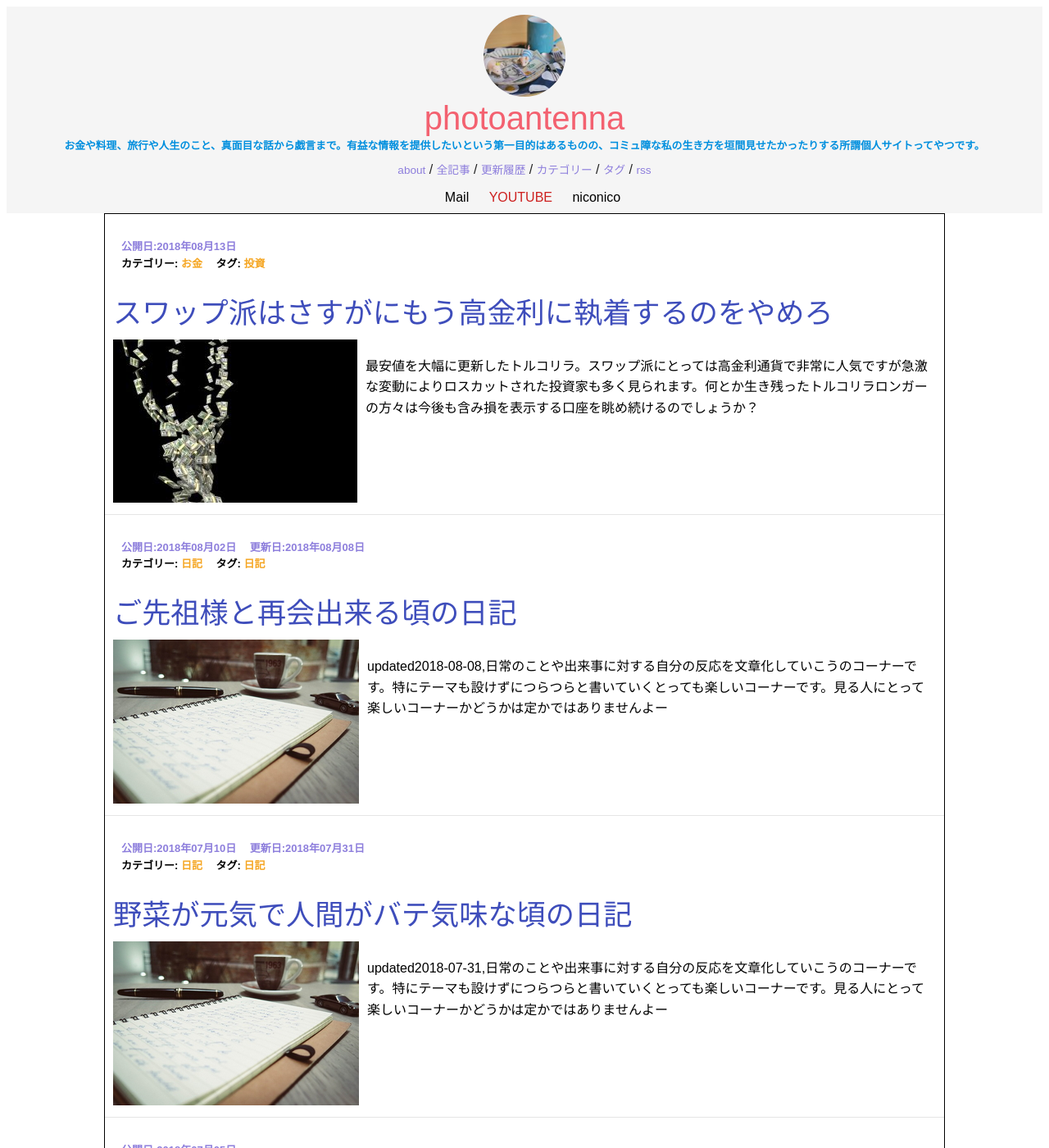
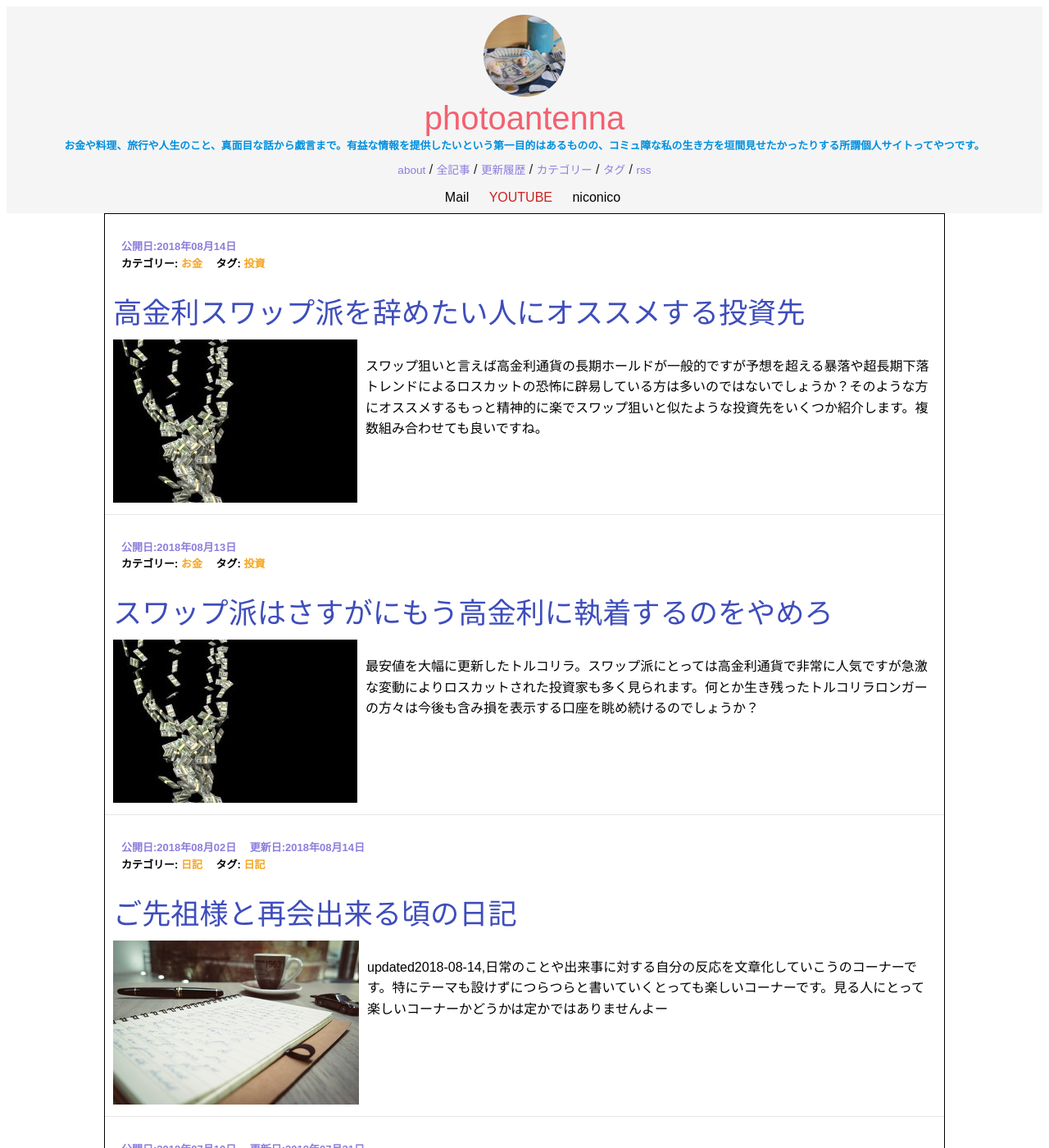
Before and after one commit to photoantenna/photoantenna.github.io, a Jekyll site: the page built from index.html, in a window 1280 px wide and 1400 px high. Shown: the whole window at 82% size. Built offline with Jekyll 4.4.1, drawn with Linux system fonts in a browser that asks for light colours; the list of posts is cut into pages by our own code; some of the changed lines change nothing that is shown; some of the changed text lies outside the part shown.

Commit message:
日記更新、スワップ系記事更新

```diff
--- a/_posts/2018-08-02-diary.md
+++ b/_posts/2018-08-02-diary.md
@@ -2,12 +2,12 @@
 layout: post
 title: "ご先祖様と再会出来る頃の日記"
 permalink: diary11
-excerpt: "updated2018-08-08,日常のことや出来事に対する自分の反応を文章化していこうのコーナーです。特にテーマも設けずにつらつらと書いていくとっても楽しいコーナーです。見る人にとって楽しいコーナーかどうかは定かではありませんよー"
+excerpt: "updated2018-08-14,日常のことや出来事に対する自分の反応を文章化していこうのコーナーです。特にテーマも設けずにつらつらと書いていくとっても楽しいコーナーです。見る人にとって楽しいコーナーかどうかは定かではありませんよー"
 categories: "日記"
 tags: "日記"
 keywords: "投資, 習慣, 肋骨, 筋トレ"
 mokuji: true
-update: 2018-08-08
+update: 2018-08-14
 image:
   feature: diary.jpg
 ---
@@ -29,3 +29,9 @@ image:
 もしやと言うかやはりと言うか、ググったら肋骨が前に出てる人の特徴というものがわかった。漏斗胸(の人は高確率)でお腹ぽっこりしてて胃下垂で猫背で便秘気味であることが肋骨前出し野郎には多いらしい。いやーコレ私個人が叩かれてるのかと思いましたよねｗ丸ごと当てはまってるじゃねーかよってお話で。肋骨が前に出ている、というか広がっているとどうやら横隔膜の働きが悪くなるらしく、それに伴って胃腸が下がってぜん動運動が鈍くなりお腹がぽっこり出て猫背で便秘がちになるとのこと。あと横隔膜がちゃんと動かないせいで呼吸も浅くなりがちらしい。見た目が悪い以上に中身悪いやんけ！が、しかし症状の羅列で終わらないのが昨今のインターネッツの優しいところ。ちゃんと改善方法が記載されておりました。「え、肋骨狭めることできんの！？」って最初思ったけど、骨盤矯正法とかもあるし一見無理っぽそうな部位も後から何とかなるもんなんだね。スゴいね人体。筋肉の部位的には腹斜筋を鍛えることで肋骨の位置をある程度矯正することが出来るらしいので結局は筋トレと然るべき肋骨矯正ストレッチで美ボディ手に入れましょって感じでした。やるぞやるぞすぐやるぞ。
 
 筋トレ、食事、骨などなど。健康って果てしねぇー！けど楽しいぃーｗ
+
+### 0回で大満足な2018年8月14日
+
+お盆なので実家に帰ってきますた。大変のんびり過ごしておりますｗ
+
+実家には昔から、それこそ私が3歳とかそのくらいの時からぶら下がり健康器がある。ってか私が生まれる前からある可能性が濃厚。で、筋トレを続けている身としてはやはり一瞬で懸垂に結びついてしまうわけですよ。なんなら帰る前から「実家に帰ったら懸垂するでぇー！」って息巻いてたくらいでしてね。なのでまず帰ってから最初にやったことは30年前から変わらぬ姿のぶら下がり健康器を部屋に移動することｗそしてすぐさま念願の懸垂をしてみたんですけどね、まぁ予想通りと言いますかね、1回も出来ないでやんのｗｗｗ順手で胸をぶら下がってる部分に近づけて1回ってカウントするんだけど全っ然胸が近づいてくれないのね。これは多分、広背筋だけじゃなくてその他様々な筋肉のパワーが足りてないと見たね。それでも出来る範囲で何回か懸垂もどきをやったらなんだかすごい満足感。懸垂ってハマる人はハマるらしいけどちょっと気持ちわかるかも？きちんと1回でも出来るようになったら感動するんだろうなー。ちなみに逆手で腕に効く方の懸垂やったら連続2回くらいは出来ました。ってことはやっぱ背中がショボショボなわけね私。少ない回数で満足感がスゴい懸垂は素晴らしい筋トレですな！実家にいる間はやるでやるでぇー。
--- /dev/null
+++ b/_posts/2018-08-14-noemergency.md
@@ -0,0 +1,38 @@
+---
+layout: post
+title: "高金利スワップ派を辞めたい人にオススメする投資先"
+permalink: no-emergency
+excerpt: "スワップ狙いと言えば高金利通貨の長期ホールドが一般的ですが予想を超える暴落や超長期下落トレンドによるロスカットの恐怖に辟易している方は多いのではないでしょうか？そのような方にオススメするもっと精神的に楽でスワップ狙いと似たような投資先をいくつか紹介します。複数組み合わせても良いですね。"
+categories: "お金"
+tags: "投資"
+keywords: "スワップ, CFD, FX, vix, FTSE100, SP500"
+mokuji: true
+image:
+  feature: money.jpg
+---
+
+### USDJPYをレバ3倍くらいまでで長期ホールド
+
+高金利スワップ派の人たちは大体トルコリラや南アフリカランド、メキシコペソあたりを保有してるでしょうけど、「これいつ戻るんだよ？」っていう期間が長い、長くない？もしかしたらもう戻らないんじゃね？みたいな気持ちになることが多いんじゃないかしら。高金利通貨ってやつは高金利じゃないと価値が無い程度の通貨なのでね、何かあったら下がるのは事前に決まっている通貨なのです。あーもし持ってるのが米ドルだったら下がってもそのうち戻るから気が楽なのになーなんて思ったことはないでしょうか？だったら高金利通貨は今すぐ捨てて米ドル買いましょーう！！
+
+時勢にもよるけれど今は米ドルの政策金利は2.0%とけっこう高い水準だったりする。これ何気に豪ドルの1.5%より高い。よく高金利とは言わないまでも豪ドルもスワップ派に人気の通貨ではあるけれど基軸通貨である米ドルの方が政策金利が高いのであれば豪ドルさえ買う理由が無くなる。今もっとも気持ちよくスワップポイントを受け取れる通貨は間違いなく米ドルでしょう。FXのコスト的にも米ドル円は優れているのもポイント。スプレッドは大抵の国内FX業者であれば0.3pips程度と非常に狭い。トルコリラは狭くて5pipsくらいでしょう。比べると約16.7倍もの差がある。加えてトルコリラのレートはドル円の7分の1(投稿日現在)程度なので個人的には実質35pipsくらいスプレッドがあると思っている。金利云々の前にコスト面で非常に不利と言わざるを得ない。スワップポイントが結構高めで通貨の信頼度も非常に高く、スプレッドがものすごーく狭い米ドル円、こんな魅力的な通貨を買わない手はないでしょう。
+
+高金利スワップ派にとっては保有する通貨を変えるだけなので投資先の移行の手間も最もかからないので非常にオススメの投資先です。レバレッジは欲張っても良いけどあまり欲張り過ぎると気持ちの余裕が無くなってくるので3倍くらいでのびのびと運用するのがよろしいのではないでしょうかね。
+
+### FTSE100をレバ2倍で長期ホールド
+
+FTSE100はロンドン証券取引所における株価指数。日経平均のイギリス版だと思っとけばいいでしょう。イギリス株は馴染みがあまり無いけれど比較的高配当な銘柄が多いようでFTSE100をレバ1倍で保有すると概ね年率3.5%前後の配当が得られます。先進国の株式を分散買いでこれだけの配当を得られれば十分満足に値するでしょう。で、これをレバ2倍で保有するので年率7%前後の配当が得られる計算になる。何故レバ2倍なのかと言うとFTSE100は2007年から2009年にかけて約43%下落しているから。リーマンショックってやつですな。そしてそれが最大下げ幅。なのでもう少し余裕を持って50%の下落に耐えられるようにレバ2倍にしましょうってことです。
+
+FTSE100を保有する方法はCFDと呼ばれるFXの株式板のようなもので実現できます。為替リスク無しが希望ならくりっく株365というCFDがあります。ただレバ2倍で運用しようと思うと1枚あたり35万くらい必要なので少額から始めたい人にはGMOクリック証券のCFDがオススメ。こちらは1枚あたり約55000円前後でレバ2倍運用できますですよ。
+
+株価指数は通貨と違い歴史的に見れば上昇トレンドの方が圧倒的に多い。けれど下がる時はガッツリ下がるので少し大袈裟な防衛網を敷くくらいがちょうどいいかなと私は思うよ。そして上昇トレンドが多い分、段々と買い増しにくくもなるので最初に少しまとまった枚数買って後は暴落したら買い増すのがオススメ。
+
+### VIXをショートで長期ホールド
+
+個人的に一番オススメなのがコレ。VIXをざっくり説明するとアメリカの主要株価指数SP500のインプライドボラティリティ(予測変動率)を数値化したもの。別名、恐怖指数とも呼ばれるけれど昨今は恐怖指数って言葉を聞かなくなった気がする。けれど仕組みを知らないと怖いことには違いないｗ
+
+VIX一番の特徴は上昇及び下降どちらも長期トレンドというものが無いこと。基本的には一定の値に張り付いていて、時々グンと上がってまたすぐに元の値に戻るといった具合。VIXに投資する方法は色々あるけれど個人的にはGMOクリック証券のCFDが最も楽で安全だと思っている。売りポジションじゃないと所謂インカムゲイン的なものが得られないという点にもしかしたら抵抗感があるかもしれないがVIXの値動きの仕組み、先物価格の決まり方を理解していれば非常に利益が出やすい投資対象であることがわかると思う。VIXの説明や実際の運用実績は別の記事に掲載しているので是非ご一読していただきたい。VIXに対するアプローチの仕方はまだ試行錯誤の段階ではあるけれど、資金管理さえ出来ていれば私のようなアホでもコツコツ利益を出せる優良物件ですよとキッパリと伝えておきますｗ
+
+[VIX記事リンク](https://photoantenna.com/vix-future)
+
+とりあえず上記3つのうちどれか一つでも実際にやってみてはいかがでしょう？高金利通貨を持ち続けるのも別に構わないけれど他にも似たような目的で安全に保有できる投資対象があるよということをお伝えしときたかったのですよ。他にも私が知らない素敵な投資先もあると思うので、トルコリラきっついなぁーって思い始めたら良いきっかけだと思って情報集めて挑戦してみましょう。
```
